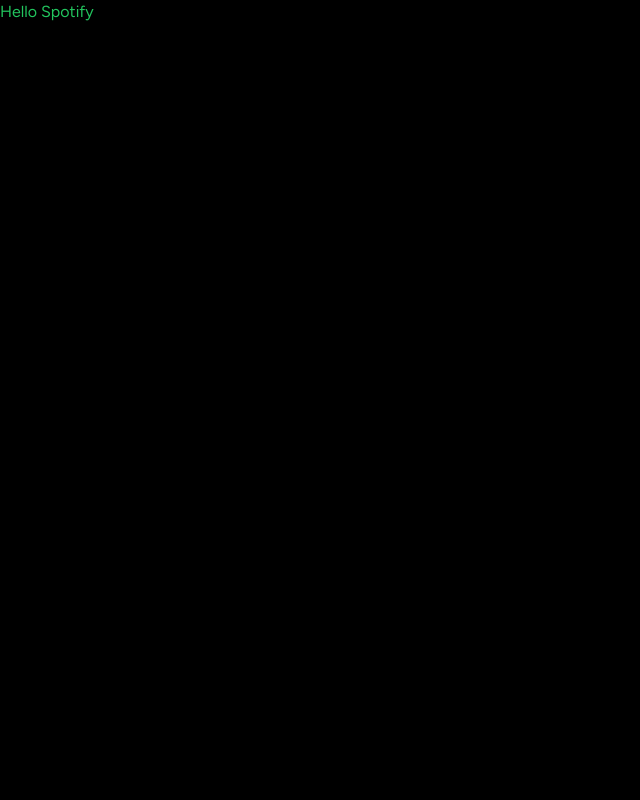
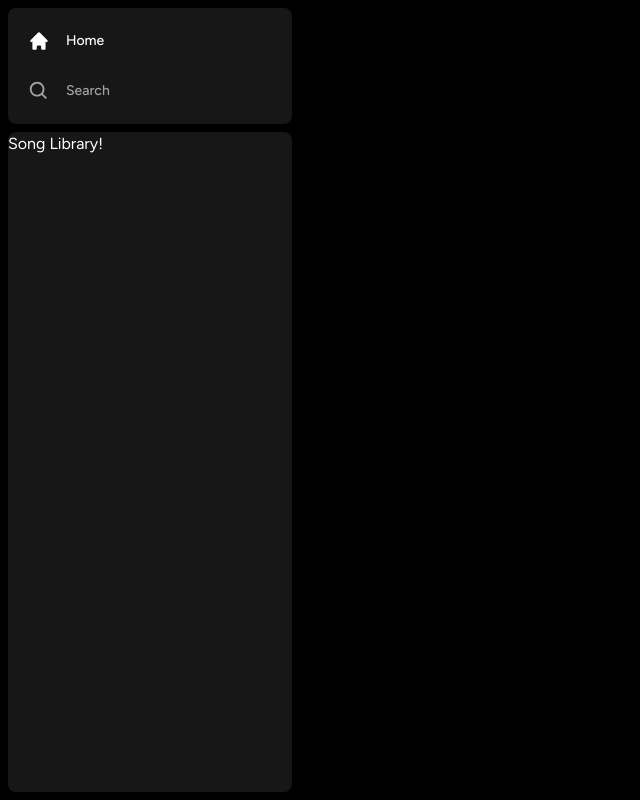
Before and after one commit to thienphu2003/Individual_Project, a Next.js app: page / in a window 1280 px wide. Shown: the whole page, without its empty margins (0-640 px from the left). Built offline with nearby package versions, Linux system fonts and the light colour scheme.

Commit message:
add navigation bar

```diff
--- a/app/(site)/page.tsx
+++ b/app/(site)/page.tsx
@@ -1,3 +1,3 @@
 export default function Home() {
-  return <div className="text-green-500">Hello Spotify</div>;
+  return <div className="text-green-500">Main Content</div>;
 }
--- a/app/layout.tsx
+++ b/app/layout.tsx
@@ -1,6 +1,7 @@
 import type { Metadata } from "next";
 import { Figtree } from "next/font/google";
 import "./globals.css";
+import Sidebar from "@/components/Sidebar";
 
 const font = Figtree({ subsets: ["latin"] });
 
@@ -16,7 +17,9 @@
 }>) {
   return (
     <html lang="en">
-      <body className={font.className}>{children}</body>
+      <body className={font.className}>
+        <Sidebar>{children}</Sidebar>
+      </body>
     </html>
   );
 }
--- /dev/null
+++ b/components/Box.tsx
@@ -0,0 +1,18 @@
+import { twMerge } from "tailwind-merge";
+
+interface BoxProps {
+  children: React.ReactNode;
+  className?: string;
+}
+
+const Box: React.FC<BoxProps> = ({ children, className }) => {
+  return (
+    <div
+      className={twMerge("bg-neutral-900 rounded-lg w-full h-fit", className)}
+    >
+      {children}
+    </div>
+  );
+};
+
+export default Box;
--- /dev/null
+++ b/components/Sidebar.tsx
@@ -0,0 +1,49 @@
+"use client";
+
+import { usePathname } from "next/navigation";
+import React, { useMemo } from "react";
+import { BiSearch } from "react-icons/bi";
+import { HiHome } from "react-icons/hi";
+import Box from "./Box";
+import SidebarItem from "./SidebarItem";
+
+interface SidebarProps {
+  children: React.ReactNode;
+}
+
+const Sidebar: React.FC<SidebarProps> = ({ children }) => {
+  const pathname = usePathname();
+  const routes = useMemo(
+    () => [
+      {
+        icon: HiHome,
+        label: "Home",
+        active: pathname !== "/search",
+        href: "/",
+      },
+      {
+        icon: BiSearch,
+        label: "Search",
+        active: pathname === "/search",
+        href: "/search",
+      },
+    ],
+    [pathname]
+  );
+  return (
+    <div className="h-full flex">
+      <div className="hidden md:flex flex-col gap-y-2 bg-black h-full w-[300px] p-2">
+        <Box>
+          <div className="flex flex-col gap-y-4 px-5 py-4">
+            {routes.map((item) => {
+              return <SidebarItem key={item.label} {...item}></SidebarItem>;
+            })}
+          </div>
+        </Box>
+        <Box className="overflow-y-auto h-full">Song Library!</Box>
+      </div>
+    </div>
+  );
+};
+
+export default Sidebar;
--- /dev/null
+++ b/components/SidebarItem.tsx
@@ -0,0 +1,31 @@
+import Link from "next/link";
+import { IconType } from "react-icons";
+import { twMerge } from "tailwind-merge";
+
+interface SidebarItemProps {
+  icon: IconType;
+  label: string;
+  active?: boolean;
+  href: string;
+}
+const SidebarItem: React.FC<SidebarItemProps> = ({
+  icon: Icon,
+  label,
+  active,
+  href,
+}) => {
+  return (
+    <Link
+      href={href}
+      className={twMerge(
+        "flex flex-row h-auto items-center w-full gap-x-4 text-sm font-medium cursor-pointer hover:text-white transition text-neutral-400 py-1",
+        active && "text-white"
+      )}
+    >
+      <Icon size={26}></Icon>
+      <p className="w-full truncate">{label}</p>
+    </Link>
+  );
+};
+
+export default SidebarItem;
```
Also changed, not shown: package.json (+6 -4 lines), 1 other file (tests, documents, lock files or other folders).
